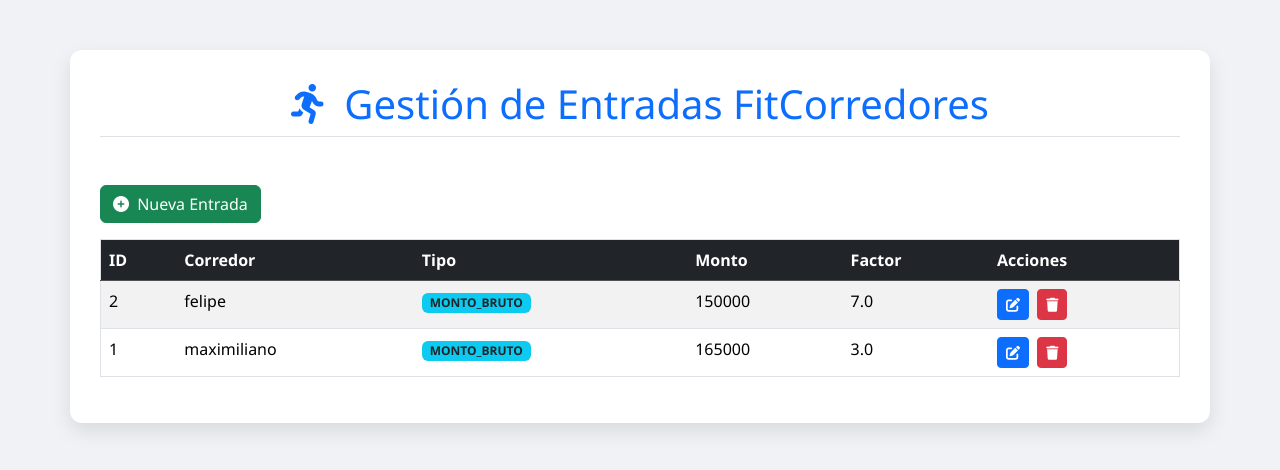
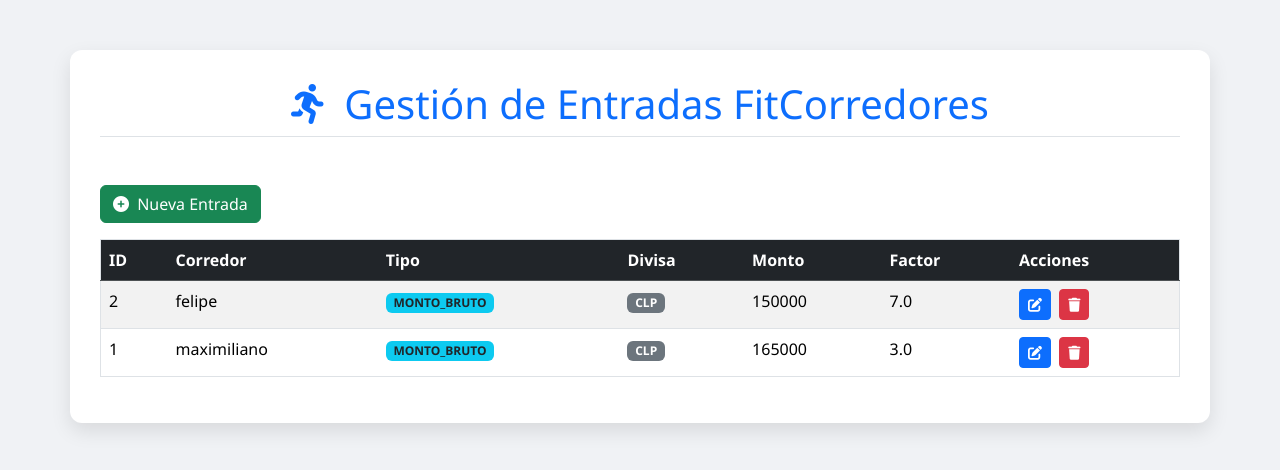
Before and after one commit to gabrielconnor/fit_proyecto, a Django app: page / in a window 1280 px wide. Shown: the top 470 px of the page. Run offline with Django 5.2, Linux system fonts and the light colour scheme; data comes from the database, SQL or seed files in the repository; both versions use the stored data as it was after the commit.

Commit message:
Actualizacion con divisas

```diff
--- a/fit_proyecto/core/models.py
+++ b/fit_proyecto/core/models.py
@@ -6,30 +6,39 @@ class Corredor(models.Model):
     def _str_(self):
         return self.nombre
 
+# ----------------------------------------------------
+
 class Entrada(models.Model):
     TIPO_CHOICES = [
         ('MONTO_BRUTO', 'Monto Bruto'),
         ('FACTOR', 'Factor'),
     ]
 
+    # OPCIONES DE DIVISA RESTRINGIDAS (NUEVAS)
+    DIVISA_CHOICES = [
+        ('CLP', 'Peso Chileno ($)'),
+        ('PEN', 'Sol Peruano (S/)'),
+        ('COP', 'Peso Colombiano ($)'),
+    ]
+
     corredor = models.ForeignKey(Corredor,
                                  on_delete=models.CASCADE,
                                  related_name='entradas')
 
-
     tipo = models.CharField(max_length=50, choices=TIPO_CHOICES)
 
+    # CAMPO DE DIVISA
+    divisa = models.CharField(
+        max_length=3,           # Máximo 3 caracteres para el código ISO
+        choices=DIVISA_CHOICES,
+        default='CLP',          # Puedes establecer un valor predeterminado diferente si es necesario
+        help_text="Tipo de divisa: CLP, PEN o COP."
+    )
 
     monto = models.IntegerField(null=True, blank=True)
-
-
     factor = models.FloatField(null=True, blank=True)
-
-
     tipo_ingreso = models.BooleanField(default=True)
-
-
     created_at = models.DateTimeField(auto_now_add=True)
 
     def _str_(self):
-        return f"{self.tipo} - {self.corredor.nombre}"
+        return f"{self.tipo} - {self.corredor.nombre} ({self.divisa})"
--- a/fit_proyecto/core/templates/entries/list.html
+++ b/fit_proyecto/core/templates/entries/list.html
@@ -51,7 +51,7 @@
                         <th>ID</th>
                         <th>Corredor</th>
                         <th>Tipo</th>
-                        <th>Monto</th>
+                        <th>Divisa</th> <th>Monto</th>
                         <th>Factor</th>
                         <th>Acciones</th>
                     </tr>
@@ -69,7 +69,11 @@
                                 {{ e.tipo }}
                             </span>
                         </td>
-                        <td>{{ e.monto|default:"-" }}</td>
+                        <td>
+                             <span class="badge bg-secondary">
+                                {{ e.divisa }}
+                            </span>
+                        </td> <td>{{ e.monto|default:"-" }}</td>
                         <td>{{ e.factor|default:"-" }}</td>
                         <td>
                             <button class="btn btn-sm btn-primary me-1"
@@ -80,7 +84,7 @@
                                 data-title="Editar Entrada #{{ e.id }}"
                                 data-corredor="{{ e.corredor.id }}"
                                 data-tipo="{{ e.tipo }}"
-                                data-monto="{{ e.monto|default:"" }}"
+                                data-divisa="{{ e.divisa }}" data-monto="{{ e.monto|default:"" }}"
                                 data-factor="{{ e.factor|default:"" }}">
                                 <i class="fas fa-edit"></i>
                             </button>
@@ -124,6 +128,15 @@
                             <select name="tipo" id="id_tipo" class="form-select" required>
                                 <option value="MONTO_BRUTO">Monto Bruto</option>
                                 <option value="FACTOR">Factor</option>
+                            </select>
+                        </div>
+
+                        <div class="mb-3">
+                            <label for="id_divisa" class="form-label">Divisa:</label>
+                            <select name="divisa" id="id_divisa" class="form-select" required>
+                                <option value="CLP">Peso Chileno ($)</option>
+                                <option value="PEN">Sol Peruano (S/)</option>
+                                <option value="COP">Peso Colombiano ($)</option>
                             </select>
                         </div>
 
@@ -172,9 +185,11 @@
         function setupModal(button) {
             const actionUrl = button.getAttribute('data-action-url');
             const title = button.getAttribute('data-title');
-            // Usamos un valor por defecto vacío ("") para que el null de Django no cause problemas
+
+
             const corredor = button.getAttribute('data-corredor') || '';
             const tipo = button.getAttribute('data-tipo') || 'MONTO_BRUTO';
+            const divisa = button.getAttribute('data-divisa') || 'CLP';
             const monto = button.getAttribute('data-monto') || '';
             const factor = button.getAttribute('data-factor') || '';
 
@@ -182,8 +197,10 @@
             const form = document.getElementById('entryForm');
             form.action = actionUrl;
 
+            // Asignar valores
             document.getElementById('id_corredor').value = corredor;
             document.getElementById('id_tipo').value = tipo;
+            document.getElementById('id_divisa').value = divisa;
             document.getElementById('id_monto').value = monto;
             document.getElementById('id_factor').value = factor;
         }
--- a/fit_proyecto/core/views.py
+++ b/fit_proyecto/core/views.py
@@ -1,31 +1,20 @@
-# core/views.py (CORREGIDO)
-
 from django.shortcuts import render, redirect, get_object_or_404
 from .models import Entrada, Corredor
-from django.db import IntegrityError # Añadimos esto para manejar errores de base de datos
+from django.db import IntegrityError
 
 # =========================================================================
 # 1. LISTAR (READ) y CONTEXTO GLOBAL
 # =========================================================================
 
 def entry_list(request):
-    """
-    Muestra la lista de entradas y provee la lista de corredores
-    para el modal de Crear/Editar.
-    """
-    # Optimizamos la consulta para evitar múltiples viajes a la DB
     entries = Entrada.objects.all().select_related('corredor').order_by('-created_at')
-
-    # 🟢 CORRECCIÓN CLAVE: Obtener todos los corredores para el <select> del modal.
     corredores = Corredor.objects.all()
 
     context = {
         'entradas': entries,
         'corredores': corredores,
-        # 'error' se puede agregar aquí si una función POST (create/update) falló
     }
 
-    # Renderizamos el único template unificado
     return render(request, 'entries/list.html', context)
 
 # =========================================================================
@@ -33,13 +22,11 @@ def entry_list(request):
 # =========================================================================
 
 def entry_create(request):
-    """
-    Maneja la lógica POST del modal de creación.
-    """
     if request.method == 'POST':
         try:
             corredor_id = request.POST['corredor']
             tipo = request.POST['tipo']
+            divisa = request.POST['divisa']  # <--- NUEVO
             monto_str = request.POST.get('monto')
             factor_str = request.POST.get('factor')
 
@@ -50,19 +37,17 @@ def entry_create(request):
             Entrada.objects.create(
                 corredor=corredor,
                 tipo=tipo,
+                divisa=divisa,  # <--- NUEVO
                 monto=monto,
                 factor=factor,
                 tipo_ingreso=True
             )
-            # Redirigir al listado después de crear exitosamente
             return redirect('entry_list')
 
         except (ValueError, KeyError, IntegrityError) as e:
-
-            error_msg = f"Error al crear: {e}. Inténtelo de nuevo."
+            # error_msg = f"Error al crear: {e}. Inténtelo de nuevo." # Dejamos la redirección simple sin pasar mensaje
             return redirect('entry_list')
 
-    # Si alguien intenta acceder por GET directamente, lo redirigimos a la lista
     return redirect('entry_list')
 
 # =========================================================================
@@ -70,15 +55,13 @@ def entry_create(request):
 # =========================================================================
 
 def entry_update(request, pk):
-    """
-    Maneja la lógica POST del modal de edición.
-    """
     entry = get_object_or_404(Entrada, pk=pk)
 
     if request.method == 'POST':
         try:
             corredor_id = request.POST['corredor']
             entry.tipo = request.POST['tipo']
+            entry.divisa = request.POST['divisa'] # <--- NUEVO
             monto_str = request.POST.get('monto')
             factor_str = request.POST.get('factor')
 
@@ -88,15 +71,12 @@ def entry_update(request, pk):
 
             entry.save()
 
-            # Redirigir al listado después de actualizar exitosamente
             return redirect('entry_list')
 
         except (ValueError, KeyError, IntegrityError) as e:
-            # Si hay un error, redirigimos al listado con un mensaje
-            error_msg = f"Error al actualizar la entrada #{pk}: {e}. Inténtelo de nuevo."
+            # error_msg = f"Error al actualizar la entrada #{pk}: {e}. Inténtelo de nuevo." # Dejamos la redirección simple sin pasar mensaje
             return redirect('entry_list')
 
-    # Si alguien intenta acceder por GET directamente, lo redirigimos a la lista
     return redirect('entry_list')
 
 
@@ -105,15 +85,10 @@ def entry_update(request, pk):
 # =========================================================================
 
 def entry_delete(request, pk):
-    """
-    Maneja la lógica POST del modal de eliminación.
-    """
     entry = get_object_or_404(Entrada, pk=pk)
 
     if request.method == 'POST':
         entry.delete()
-        # Redirigir al listado después de borrar
         return redirect('entry_list')
 
-    # Si alguien intenta acceder por GET directamente, lo redirigimos a la lista
     return redirect('entry_list')
```
Also changed, not shown: README.md, fit_proyecto/core/migrations/0001_initial.py, fit_proyecto/db.sqlite3.
